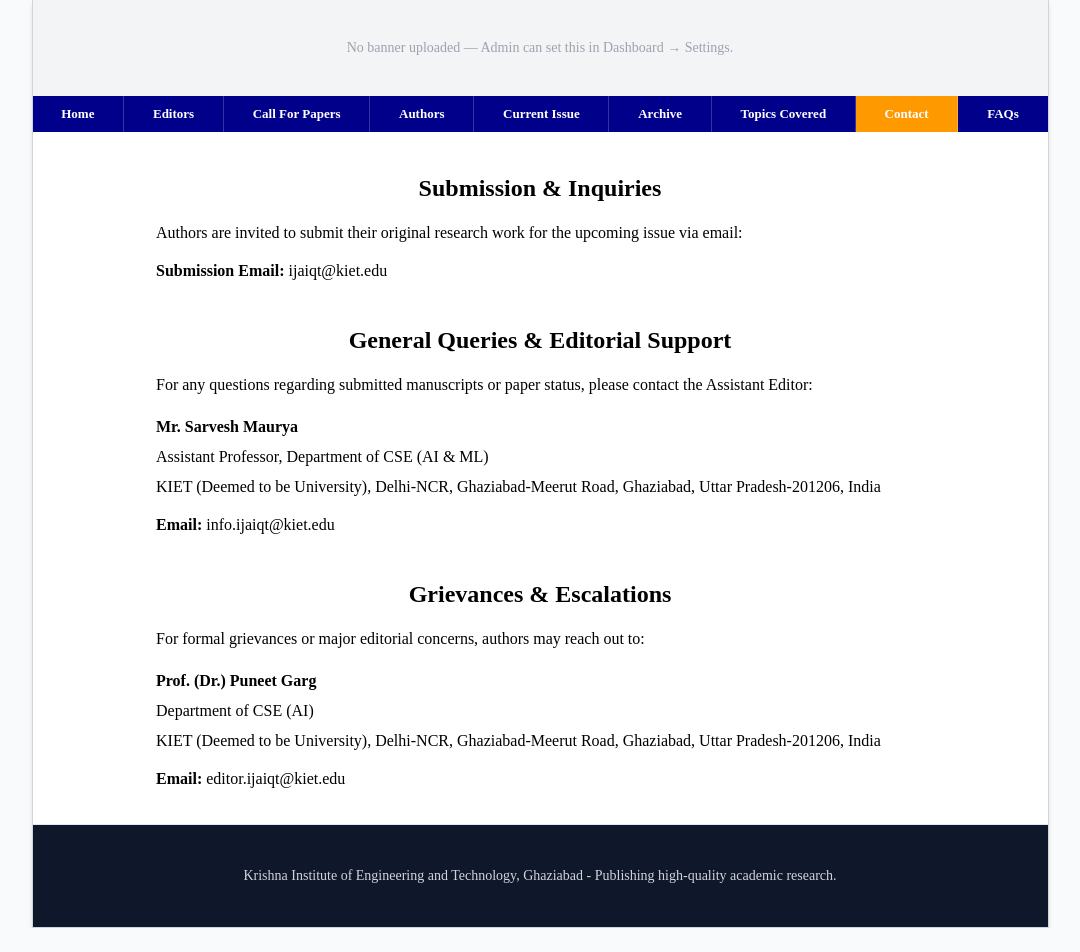
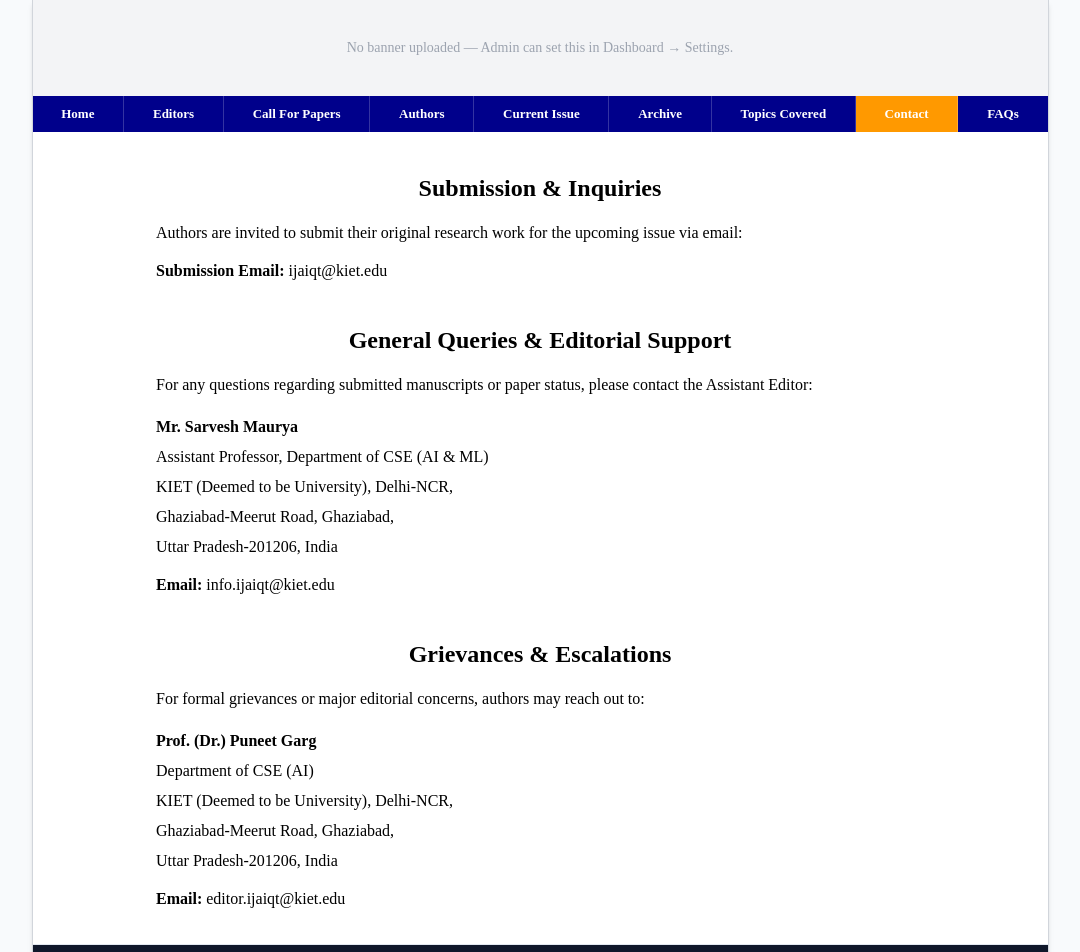
Before and after one commit to Somesh520/IJAIQT, a Next.js app in the folder frontend/: page /contact in a window 1280 px wide. Shown: the top 952 px of the page, without its empty margins (100-1180 px from the left). Before the commit the page ends 928 px from the top, so only its background shows below. Built offline with nearby package versions, Linux system fonts and the light colour scheme; no server answers.

Commit message:
section changes

```diff
--- a/frontend/app/contact/page.tsx
+++ b/frontend/app/contact/page.tsx
@@ -31,11 +31,9 @@
             <div className="space-y-1">
               <p className="font-bold">Mr. Sarvesh Maurya</p>
               <p>Assistant Professor, Department of CSE (AI & ML)</p>
-              <p>KIET (Deemed to be University), Delhi-NCR,
-                Ghaziabad-Meerut Road, Ghaziabad,
-                Uttar Pradesh-201206, India
-
-              </p>
+              <p>KIET (Deemed to be University), Delhi-NCR,</p>
+              <p>Ghaziabad-Meerut Road, Ghaziabad,</p>
+              <p>Uttar Pradesh-201206, India</p>
               <p className="pt-2">
                 <strong>Email: </strong>
                 <a href="mailto:info.ijaiqt@kiet.edu" className="hover:underline">
@@ -57,10 +55,9 @@
             <div className="space-y-1">
               <p className="font-bold">Prof. (Dr.) Puneet Garg</p>
               <p>Department of CSE (AI)</p>
-              <p>KIET (Deemed to be University), Delhi-NCR,
-                Ghaziabad-Meerut Road, Ghaziabad,
-                Uttar Pradesh-201206, India
-              </p>
+              <p>KIET (Deemed to be University), Delhi-NCR,</p>
+              <p>Ghaziabad-Meerut Road, Ghaziabad,</p>
+              <p>Uttar Pradesh-201206, India</p>
               <p className="pt-2">
                 <strong>Email: </strong>
                 <a href="mailto:editor.ijaiqt@kiet.edu" className="hover:underline">
```
